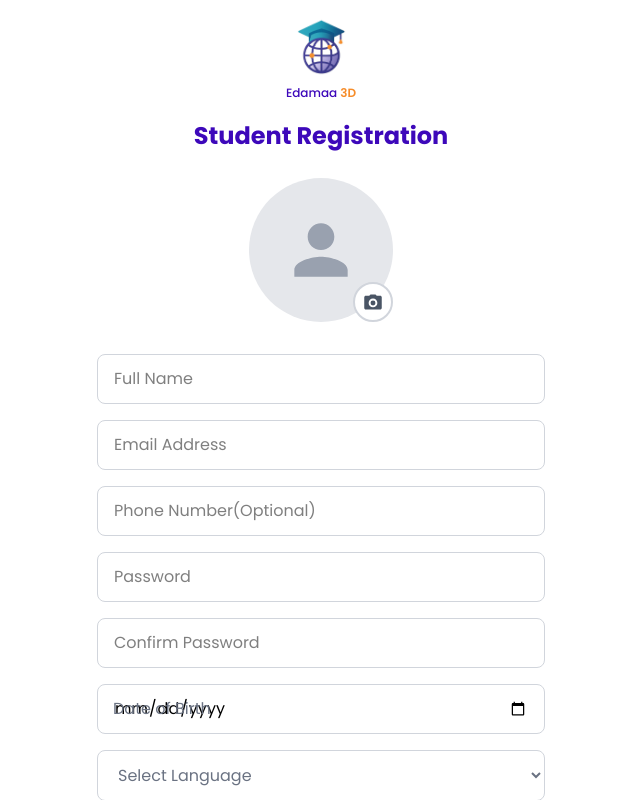
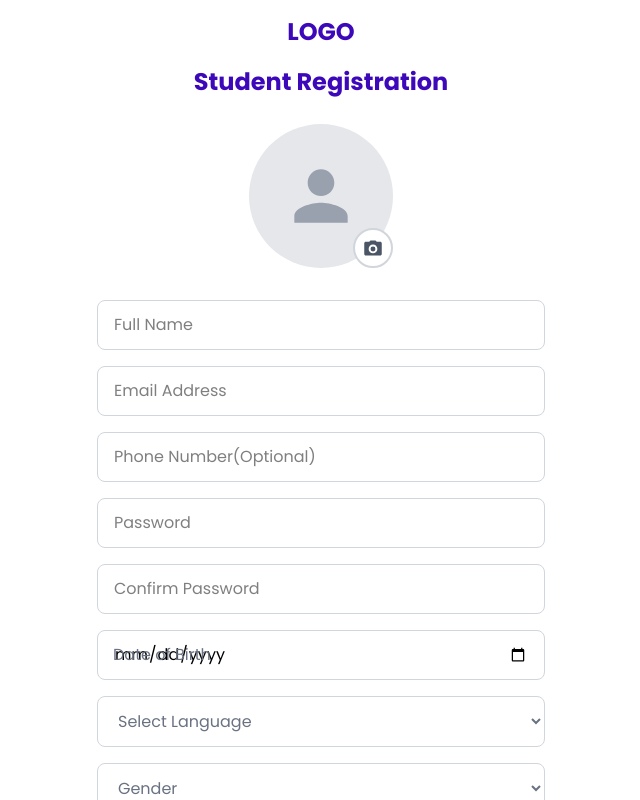
Before and after one commit to BusandCode/edamaa, a React (Vite) app: page /student-registration in a window 1280 px wide. Shown: the whole page, without its empty margins (319-959 px from the left). Built offline with nearby package versions, Linux system fonts and the light colour scheme.

Commit message:
student profile

```diff
--- a/src/pages/StudentRegistration.tsx
+++ b/src/pages/StudentRegistration.tsx
@@ -1,8 +1,8 @@
 import React, { type FormEvent, useState } from 'react';
 import { IoMdCamera } from "react-icons/io";
-import Logo from '../components/Logo';
-import { useNavigate } from 'react-router-dom';
 
+// Mock imports - replace with your actual paths
+const Logo = () => <div className="font-bold text-2xl text-[#3D08BA]">LOGO</div>;
 
 // Import the languages data
 import { languages } from '../components/languages/Language';
@@ -11,7 +11,6 @@ const StudentRegistration: React.FC = () => {
   const [dateLabel, setDateLabel] = useState('Date of Birth');
 
   const handleSubmit = (event: FormEvent<HTMLFormElement>): void => {
-    const navigate = useNavigate();
     event.preventDefault();
 
     const formData = new FormData(event.currentTarget);
@@ -24,8 +23,9 @@ const StudentRegistration: React.FC = () => {
 
     console.log('Student registration form submitted');
 
-    // Navigate to Student Dashboard
-    navigate('/student-dashboard');
+    // Navigate to Student Dashboard - Uncomment this line when you have react-router-dom
+    // window.location.href = '/student-dashboard';
+    alert('Registration successful! Redirecting to dashboard...');
   }
 
   return (
@@ -35,7 +35,7 @@ const StudentRegistration: React.FC = () => {
         <div className='flex-1 flex flex-col items-center px-4 sm:px-6 py-4 pb-8'>
           {/* Logo Section */}
           <div className='mb-4'>
-          <Logo logoWidth={50} logoHeight={50} textSize="text-[12px]" gap="gap-2" centered={false} />
+            <Logo />
           </div>
 
           {/* Title */}
@@ -61,7 +61,7 @@ const StudentRegistration: React.FC = () => {
           </div>
 
           {/* Registration Form */}
-          <div className='w-full max-w-md space-y-4'>
+          <form onSubmit={handleSubmit} className='w-full max-w-md space-y-4'>
             <input
               type="text"
               name="fullName"
@@ -193,10 +193,10 @@ const StudentRegistration: React.FC = () => {
               </label>
             </div>
 
-            <button type="button" onClick={(e) => handleSubmit(e as any)} className='w-full bg-[#3D08BA] text-white py-3 rounded-lg font-semibold hover:opacity-90 transition-opacity mt-6'>
+            <button type="submit" className='w-full bg-[#3D08BA] text-white py-3 rounded-lg font-semibold hover:opacity-90 transition-opacity mt-6'>
               Register
             </button>
-          </div>
+          </form>
         </div>
       </div>
     </div>
--- a/src/pages/dashboards/StudentDashboard.tsx
+++ b/src/pages/dashboards/StudentDashboard.tsx
@@ -98,7 +98,14 @@ const StudentDashboard = () => {
                     alt="Profile picture"
                     className="w-full h-full object-cover"
                   />
-
+        {/* Plus Button to Open Profile */}
+                      <button
+                        onClick={() => setShowProfile(true)}
+                        className="relative p-1 sm:p-1.5 md:p-2 hover:bg-gray-100 rounded-full transition-colors"
+                        aria-label="Open profile"
+                      >
+                        <FaPlus className="text-[#3D08BA] text-sm sm:text-base md:text-lg lg:text-xl" />
+                      </button>
                   {/* Hover Overlay */}
                   <div className="
                     absolute inset-0
@@ -129,15 +136,6 @@ const StudentDashboard = () => {
 
             {/* Plus Button and Notification Bell */}
             <div className="flex items-center gap-0.5 sm:gap-1 shrink-0">
-              {/* Plus Button to Open Profile */}
-              <button
-                onClick={() => setShowProfile(true)}
-                className="relative p-1 sm:p-1.5 md:p-2 hover:bg-gray-100 rounded-full transition-colors"
-                aria-label="Open profile"
-              >
-                <FaPlus className="text-[#3D08BA] text-sm sm:text-base md:text-lg lg:text-xl" />
-              </button>
-
               {/* Notification Bell */}
               <button className="relative p-1 sm:p-1.5 md:p-2 hover:bg-gray-100 rounded-full">
                 <FaBell className="text-[#3D08BA] text-base sm:text-lg md:text-xl lg:text-2xl" />
```
